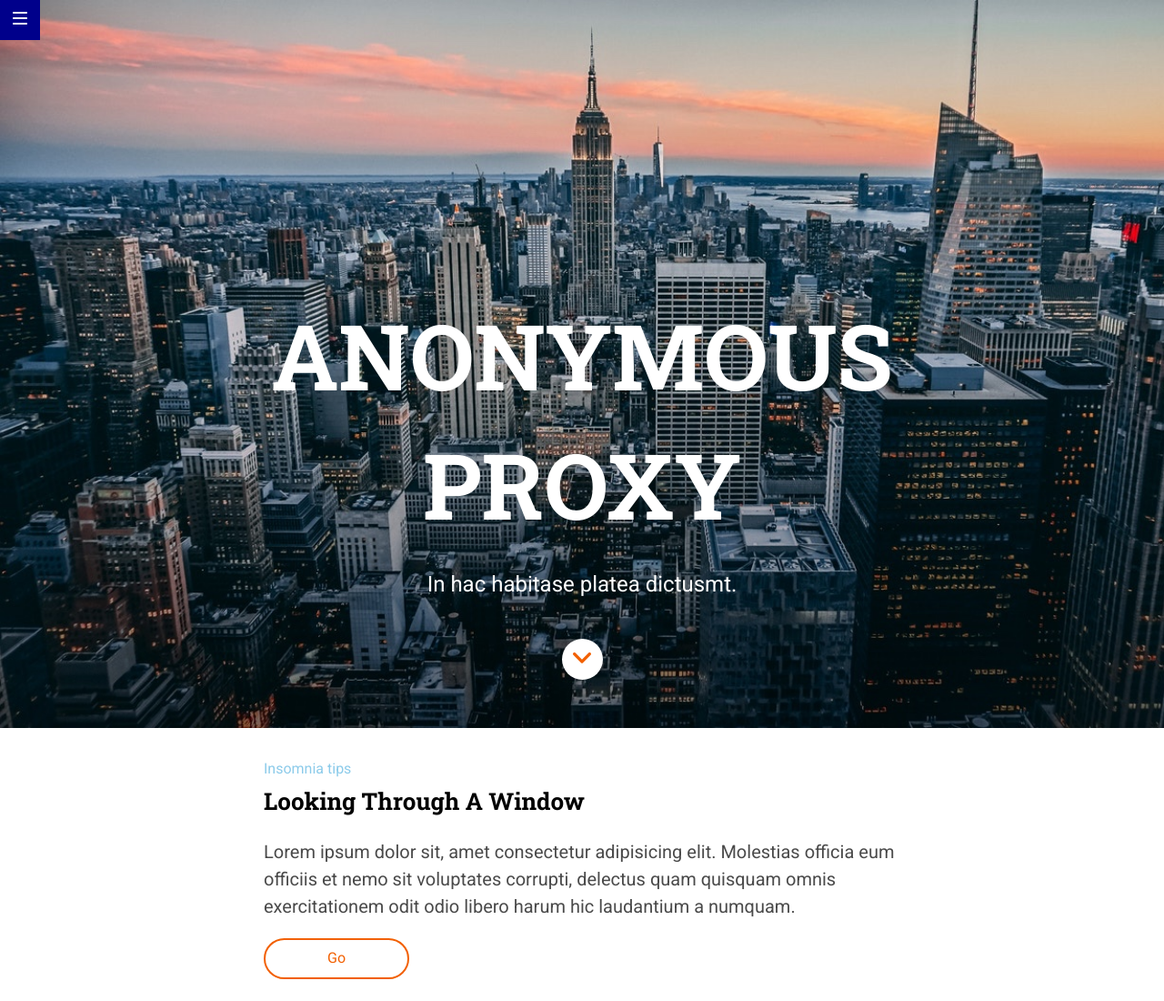
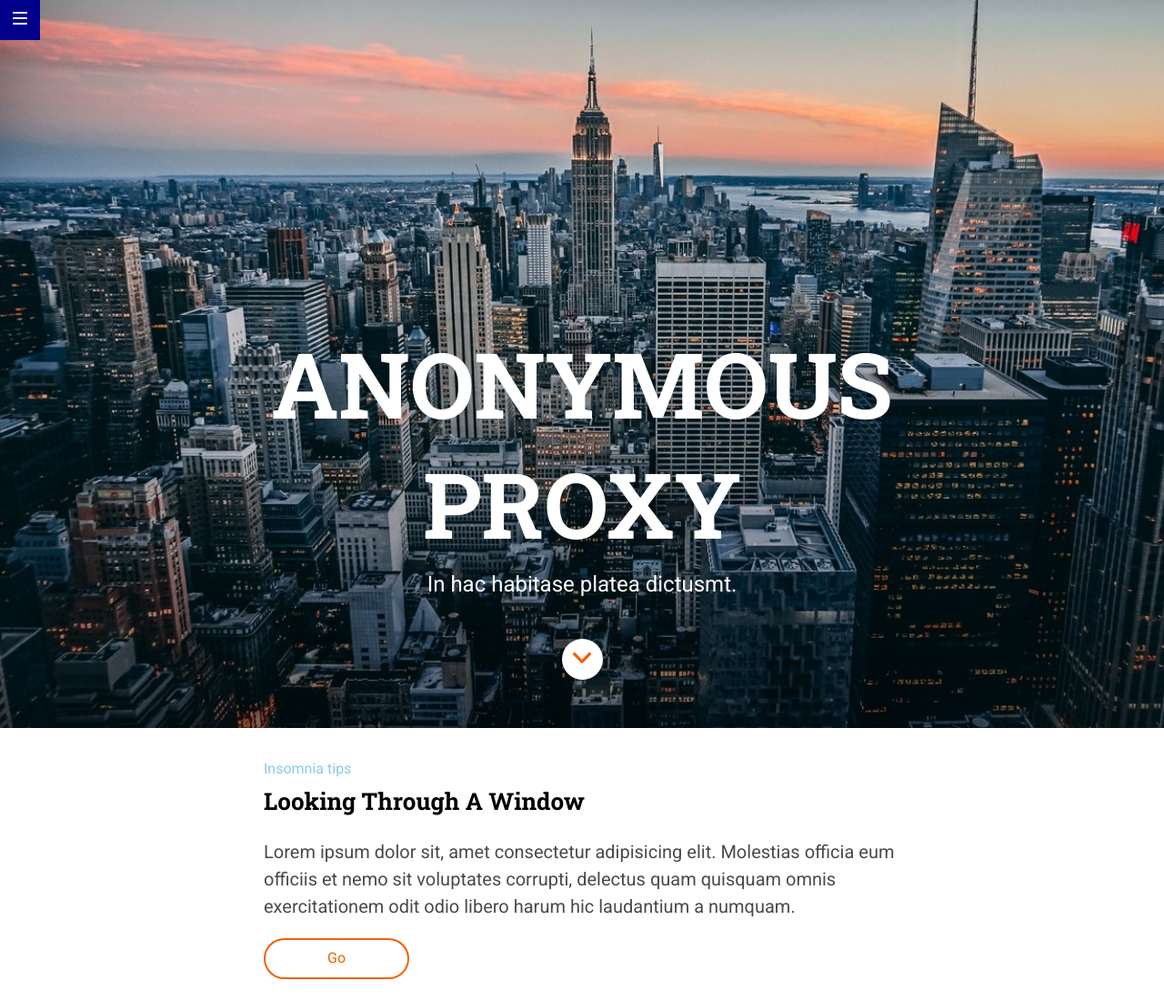
Before and after one commit to ana-arribas/evaluacion-final-modulo-1-ana-arribas, a website: page public/index.html in a window 1280 px wide. Shown: the top 1100 px of the page at 91% size. Drawn offline with nearby package versions, Linux system fonts and the light colour scheme.

Commit message:
final fix header title

```diff
--- a/public/index.html
+++ b/public/index.html
@@ -23,9 +23,9 @@
             </a>
 
                     </nav>
-                     <h1>
-            <span class="header__title">anonymous</span>
-            <span class="header__title">proxy</span>
+                     <h1 class="header__title">
+            <span>anonymous</span>
+            <span>proxy</span>
         </h1>
  <span class="header__subtitle">In hac habitase platea dictusmt.</span>
 
```
Also changed, not shown: _src/templates/partials/_header.html (+3 -3 lines).
